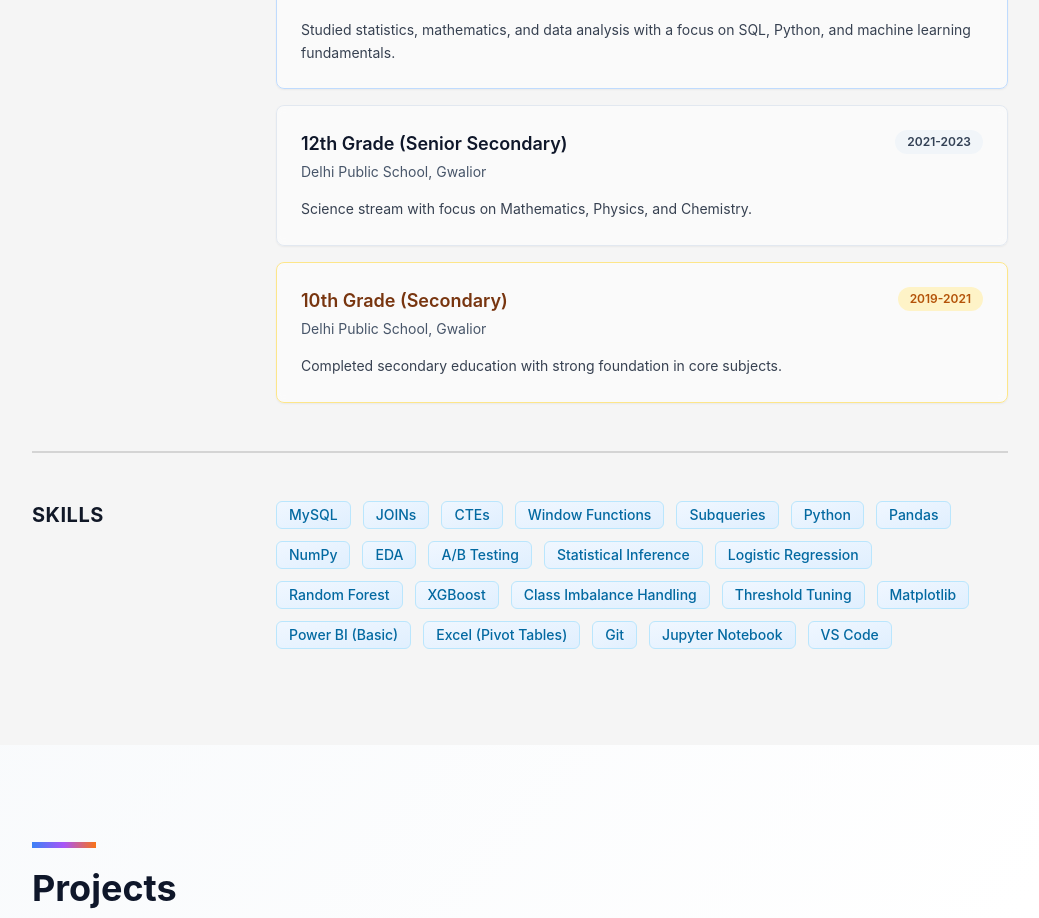
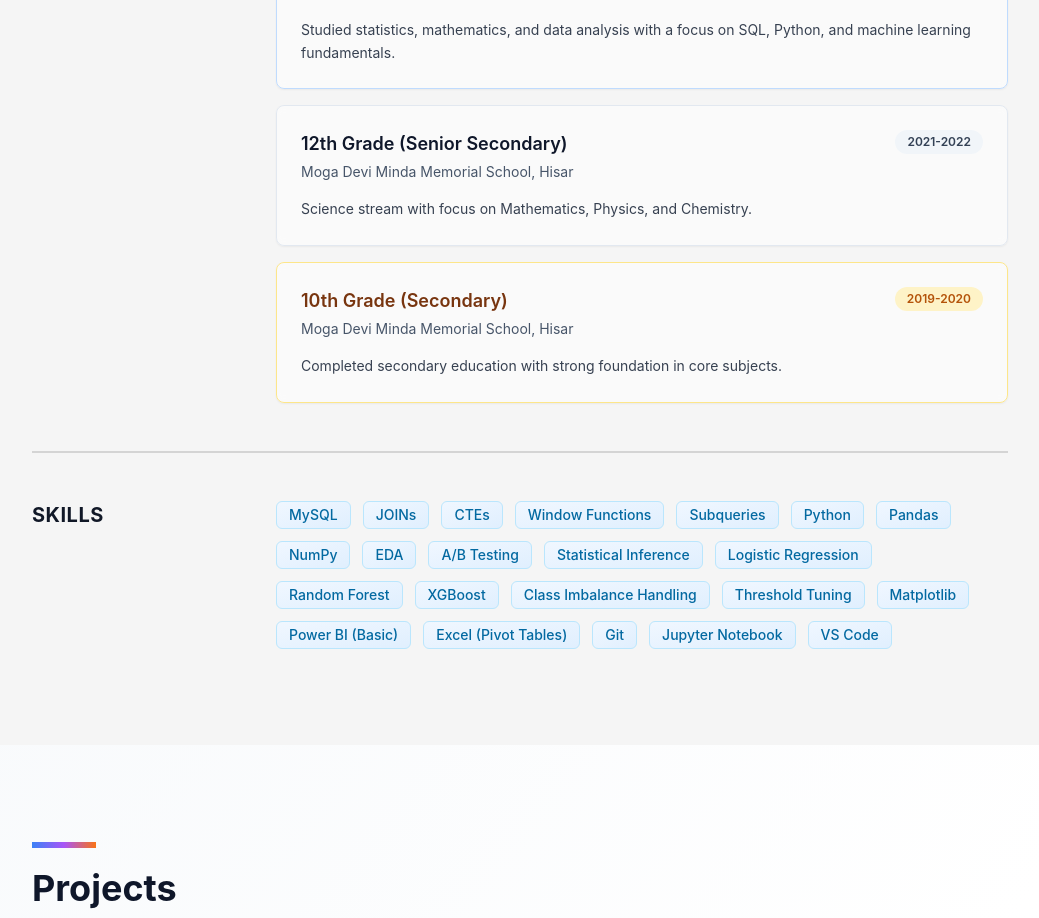
Before and after one commit to aarju-24/portfolio, a Next.js app: page / in a window 1280 px wide. Shown: the part 1640-2558 px from the top of the page, without its empty margins (120-1159 px from the left). Built offline with nearby package versions, Linux system fonts and the light colour scheme.

Commit message:
updated education info in portfolio

```diff
--- a/package.json
+++ b/package.json
@@ -14,7 +14,6 @@
   "dependencies": {
     "@headlessui/react": "^1.7.16",
     "@heroicons/react": "^2.0.18",
-    "@netlify/plugin-nextjs": "^5.15.8",
     "autoprefixer": "10.4.16",
     "classnames": "^2.3.2",
     "fast-check": "^4.5.3",
--- a/src/data/data.tsx
+++ b/src/data/data.tsx
@@ -202,14 +202,14 @@ export const education: TimelineItem[] = [
     ),
   },
   {
-    date: '2021-2023',
-    location: 'Delhi Public School, Gwalior',
+    date: '2021-2022',
+    location: 'Moga Devi Minda Memorial School, Hisar',
     title: '12th Grade (Senior Secondary)',
     content: <p>Science stream with focus on Mathematics, Physics, and Chemistry.</p>,
   },
   {
-    date: '2019-2021',
-    location: 'Delhi Public School, Gwalior',
+    date: '2019-2020',
+    location: 'Moga Devi Minda Memorial School, Hisar',
     title: '10th Grade (Secondary)',
     content: <p>Completed secondary education with strong foundation in core subjects.</p>,
   },
```
Also changed, not shown: 2 other files (tests, documents, lock files or other folders).
